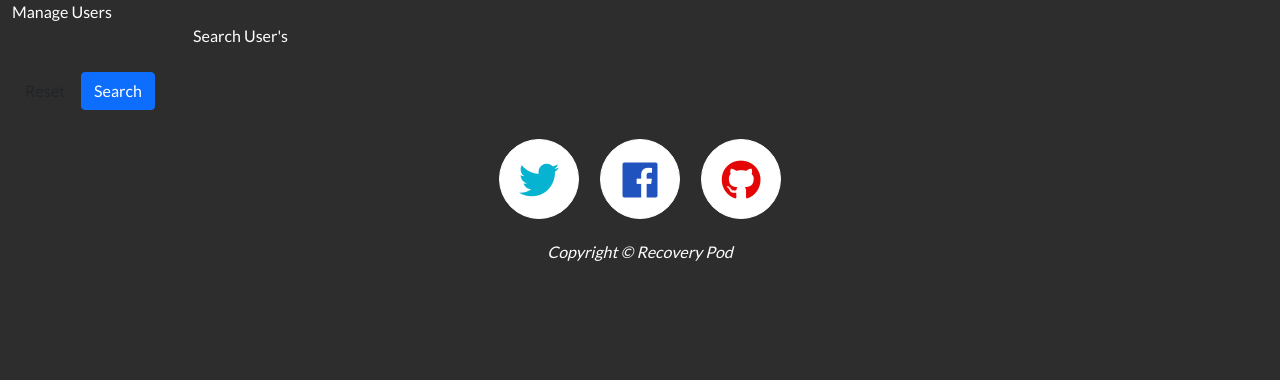
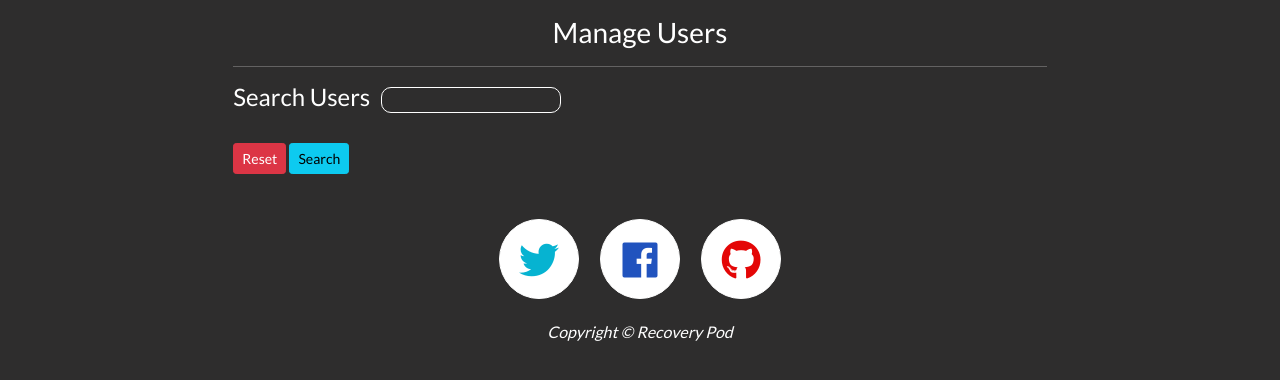
Before and after one commit to aryan008/recovery-test, a Flask app: page /search_users in a window 1280 px wide. Shown: the part 48-428 px from the top of the page. Run offline with Flask 2, Linux system fonts and the light colour scheme; the visitor is signed in with stand-in values (Sample User, id 1); data that the repository does not hold is empty; some libraries are stand-ins or nearby versions.

Commit message:
admin manage users done

```diff
--- a/templates/manage_users.html
+++ b/templates/manage_users.html
@@ -1,23 +1,32 @@
 {% extends "base.html" %}
 {% block content %}
 
-    Manage Users
+<div class="container-fluid">
+    <div class="row">
+        <div class="col-8 offset-2 mt-3 mb-3">
+            <h3 class=text-center>Manage Users</h3>
+            <hr class="featurette-divider">
             <form action="{{ url_for('search_users') }}" method="post">
                 <div>
-            <input type="text" name="query_user" id="query_user" class="validate" required>
-            <label for="query_user">Search User's</label>
+                    <label for="query_user"><h4 class = "me-2">Search Users</h4></label>
+                    <input type="text" name="query_user" id="query_user" class="validate search-bar" required>
                 </div>
                 <br>
                 <div>
-            <a href="{{ url_for('manage_users') }}" class="red btn text-shadow">Reset</a>
-            <button type="submit" class="btn btn-primary">Search</button>
+                    <a href="{{ url_for('manage_users') }}" class="btn btn-danger btn-sm">Reset</a>
+                    <button type="submit" class="btn btn-info btn-sm">Search</button>
                 </div>
             </form>
             <br>
             {% for user in full_users_list %}
-    User Name: <strong>{{ user.username }}</strong> <a href="{{ url_for('delete_user', username=user.username) }}" class="btn btn-danger btn-primary">Delete</a>
+            Username: {{ user.username }} <a
+                href="{{ url_for('delete_user', username=user.username) }}"
+                class="btn btn-danger btn-sm">Delete</a>
             <br>
-    <br>
+            <hr class="featurette-divider">
             {% endfor %}
+        </div>
+    </div>
+</div>
 
 {% endblock %}
--- a/templates/profile.html
+++ b/templates/profile.html
@@ -42,6 +42,7 @@
             Delete account: <strong>{{ username.username }}</strong> <a
                 href="{{ url_for('delete_user_user', username=username) }}" class="btn btn-danger btn-primary">Delete Account</a>
             </div>
+            <br>
             {% else %}
             <br>
             {% endif %}
```
Lines whose indentation alone changed are shown as unchanged.
